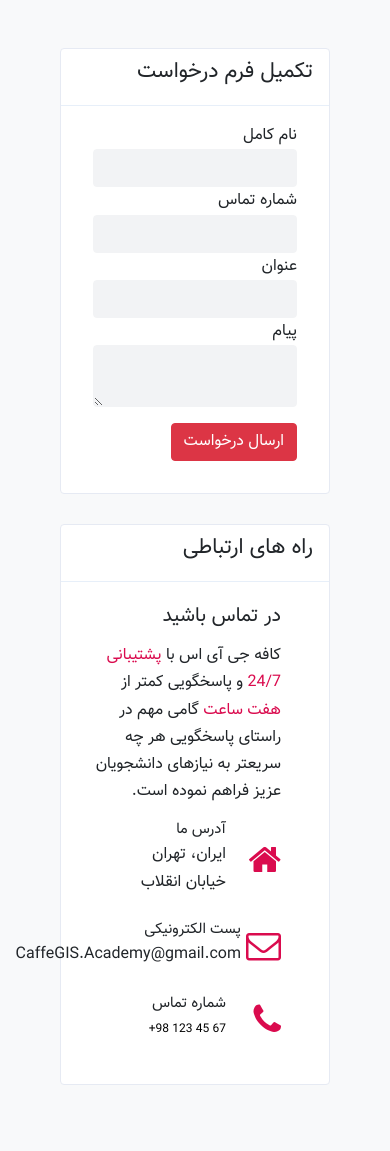
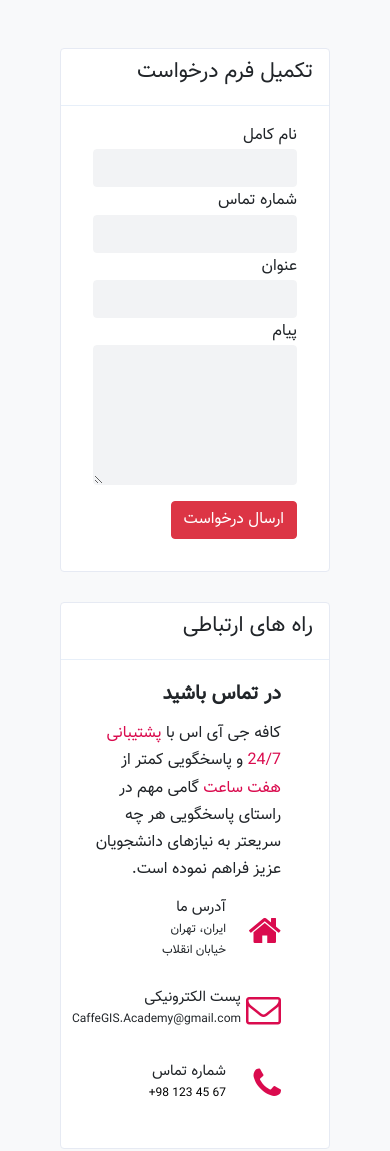
Before and after one commit to goudarzi8933/Exam, a plain HTML site: page contact-bootstarap/index.html in a window 390 px wide. Drawn offline with Linux system fonts and the light colour scheme.

Commit message:
update custom.css

```diff
--- a/contact-bootstarap/assets/css/custom.css
+++ b/contact-bootstarap/assets/css/custom.css
@@ -65,6 +65,10 @@ i {
   border-radius: 4px;
 }
 
+.form-group textarea {
+  height: 140px;
+}
+
 .form-group input,
 .form-group textarea {
   box-shadow: none !important;
@@ -80,12 +84,14 @@ i {
 .contact-info h2 {
   line-height: 36px;
   font-size: 20px;
+  font-weight: 700;
 }
 
 .contact-info-detail {
   margin-bottom: 1.5rem;
   display: flex;
   align-items: center;
+  font-size: 14px;
 }
 
 .contact-info-icon {
@@ -100,3 +106,9 @@ i {
   font-size: 15px;
   margin-bottom: 2px;
 }
+
+@media (max-width: 1048px) {
+  .contact-info-detail {
+    font-size: 12px;
+  }
+}
```
